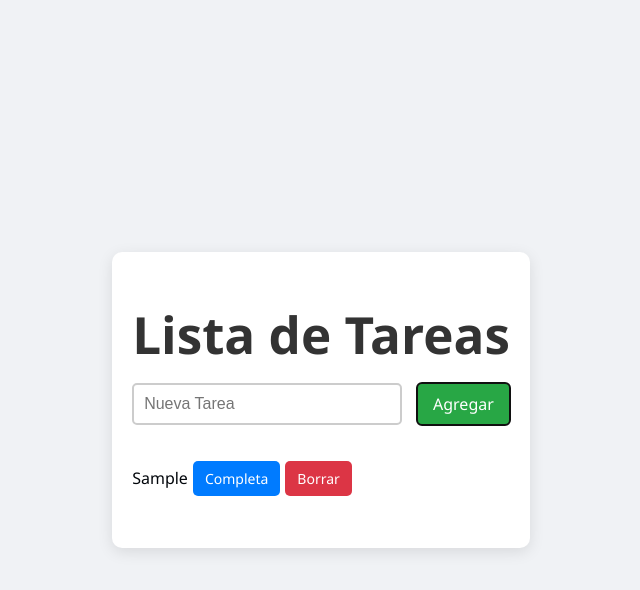
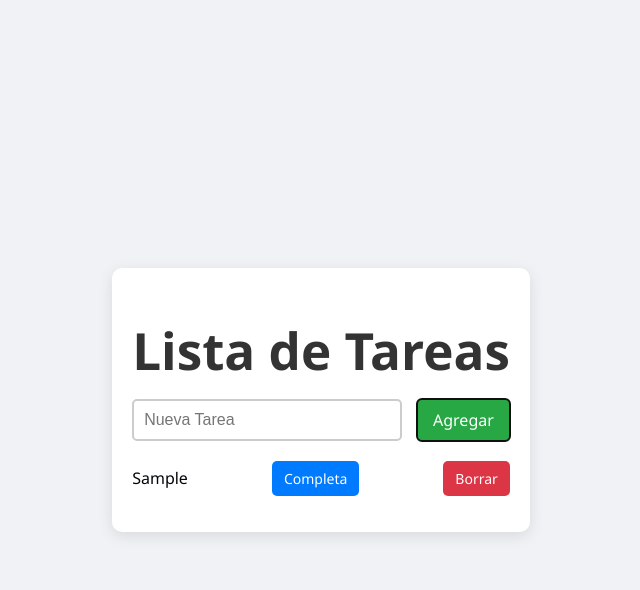
Before and after one commit to GuanactolayRodrigo/pruebatp, a React (Vite) app: page / in a window 1280 px wide. Both pictures are taken after typing "Sample" into the empty fields and a click on the button "Agregar". Shown: the top 590 px of the page, without its empty margins (319-959 px from the left). Built offline with nearby package versions, Linux system fonts and the light colour scheme.

Commit message:
Agregado de div a TaskItem y cambio de <p> a <spam>

```diff
--- a/src/components/TaskItem.jsx
+++ b/src/components/TaskItem.jsx
@@ -1,15 +1,16 @@
 const TaskItem = ({ tarea, cambiarEstadoTarea, eliminarTarea }) => {
     return (
-        <li>
-            <p style={{ textDecoration: tarea.completa ? "line-through" : "none" }}>
-                {tarea.nuevaTarea}
+        <div>
+            <li>
+                <span style={{ textDecoration: tarea.completa ? "line-through" : "none" }}>
+                    {tarea.nuevaTarea}
+                </span>
                 <button className="completar" onClick={() => cambiarEstadoTarea(tarea.id)}>
-                {tarea.completa ? "Desmarcar" : "Completa"}
+                        {tarea.completa ? "Desmarcar" : "Completa"}
                 </button>
                 <button className="borrar" onClick={() => eliminarTarea(tarea.id)}>Borrar</button>
-            </p>
-
-        </li>
+            </li>
+        </div>
     );
 };
 
```
